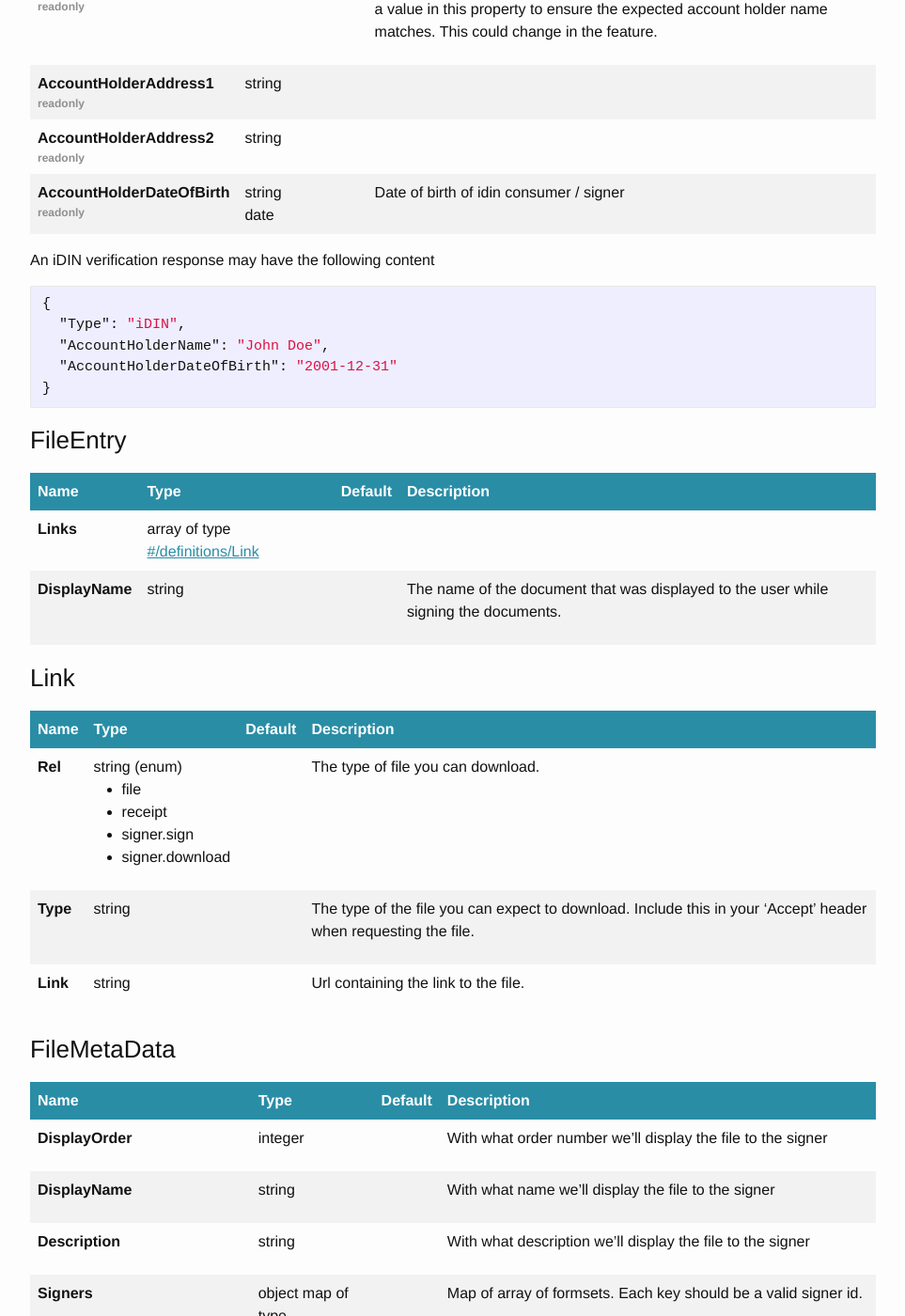
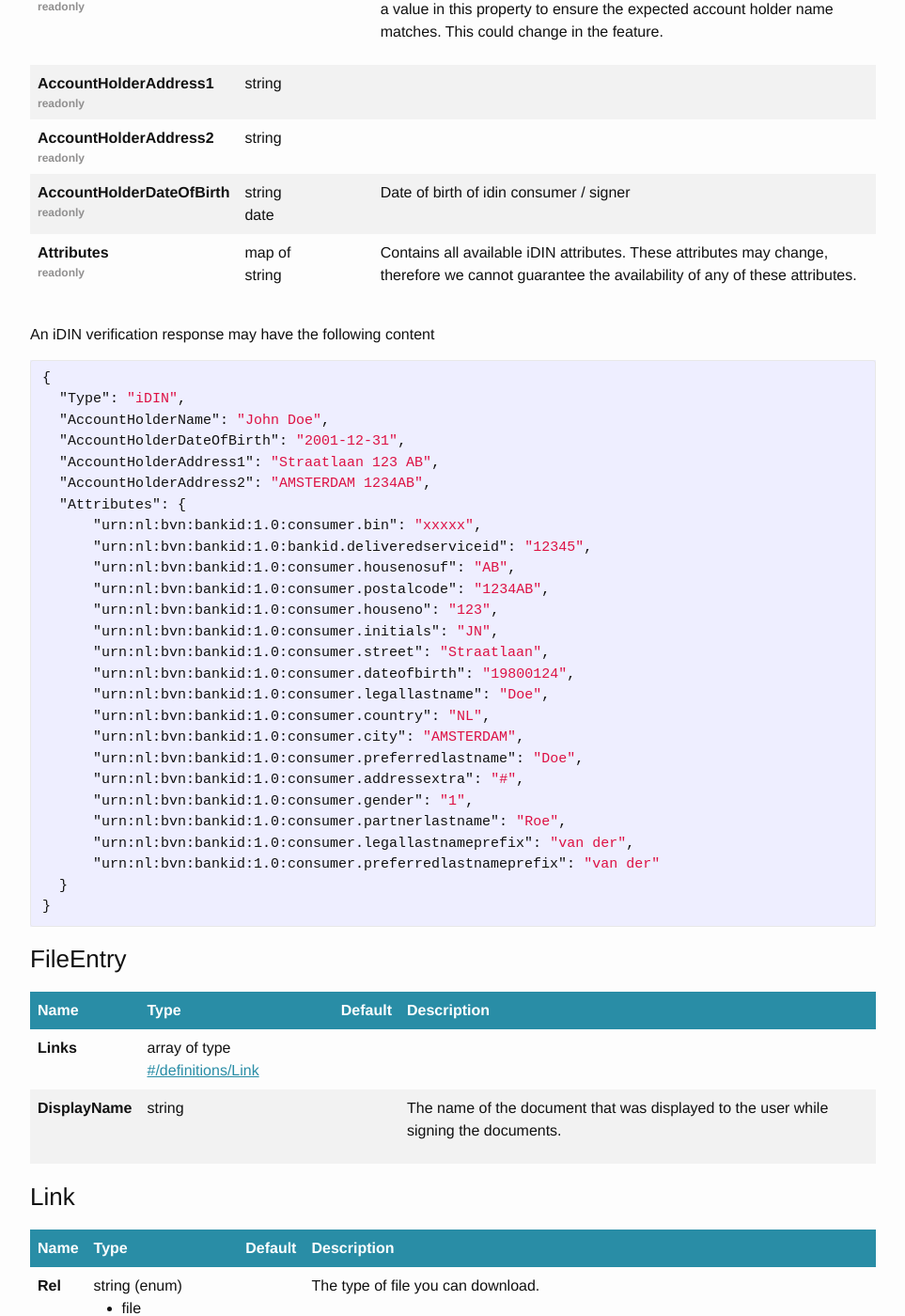
Before and after one commit to markohantula/evidos.github.io, a Jekyll site: the page built from endpoints.html, in a window 1280 px wide and 1400 px high, scrolled down 12299 px. Shown: the whole window at 94% size, without its empty margins (158-1121 px from the left). Built offline with Jekyll 4.4.1, drawn with Linux system fonts in a browser that asks for light colours.

Commit message:
Add iDIN attributes dictionary

````diff
--- a/_data/api-swagger.yaml
+++ b/_data/api-swagger.yaml
@@ -503,6 +503,12 @@ definitions:
           readOnly: true
           description: Date of birth of idin consumer / signer
           example: 2001-12-31
+        Attributes:
+            type: map of string
+            readOnly: true
+            description: |
+              Contains all available iDIN attributes.
+              These attributes may change, therefore we cannot guarantee the availability of any of these attributes.
     example: |
       An iDIN verification response may have the following content
 
@@ -510,7 +516,28 @@ definitions:
       {
         "Type": "iDIN",
         "AccountHolderName": "John Doe",
-        "AccountHolderDateOfBirth": "2001-12-31"
+        "AccountHolderDateOfBirth": "2001-12-31",
+        "AccountHolderAddress1": "Straatlaan 123 AB",
+        "AccountHolderAddress2": "AMSTERDAM 1234AB",
+        "Attributes": {
+            "urn:nl:bvn:bankid:1.0:consumer.bin": "xxxxx",
+            "urn:nl:bvn:bankid:1.0:bankid.deliveredserviceid": "12345",
+            "urn:nl:bvn:bankid:1.0:consumer.housenosuf": "AB",
+            "urn:nl:bvn:bankid:1.0:consumer.postalcode": "1234AB",
+            "urn:nl:bvn:bankid:1.0:consumer.houseno": "123",
+            "urn:nl:bvn:bankid:1.0:consumer.initials": "JN",
+            "urn:nl:bvn:bankid:1.0:consumer.street": "Straatlaan",
+            "urn:nl:bvn:bankid:1.0:consumer.dateofbirth": "19800124",
+            "urn:nl:bvn:bankid:1.0:consumer.legallastname": "Doe",
+            "urn:nl:bvn:bankid:1.0:consumer.country": "NL",
+            "urn:nl:bvn:bankid:1.0:consumer.city": "AMSTERDAM",
+            "urn:nl:bvn:bankid:1.0:consumer.preferredlastname": "Doe",
+            "urn:nl:bvn:bankid:1.0:consumer.addressextra": "#",
+            "urn:nl:bvn:bankid:1.0:consumer.gender": "1",
+            "urn:nl:bvn:bankid:1.0:consumer.partnerlastname": "Roe",
+            "urn:nl:bvn:bankid:1.0:consumer.legallastnameprefix": "van der",
+            "urn:nl:bvn:bankid:1.0:consumer.preferredlastnameprefix": "van der"
+        }
       }
       ```
   FileEntry:
````
